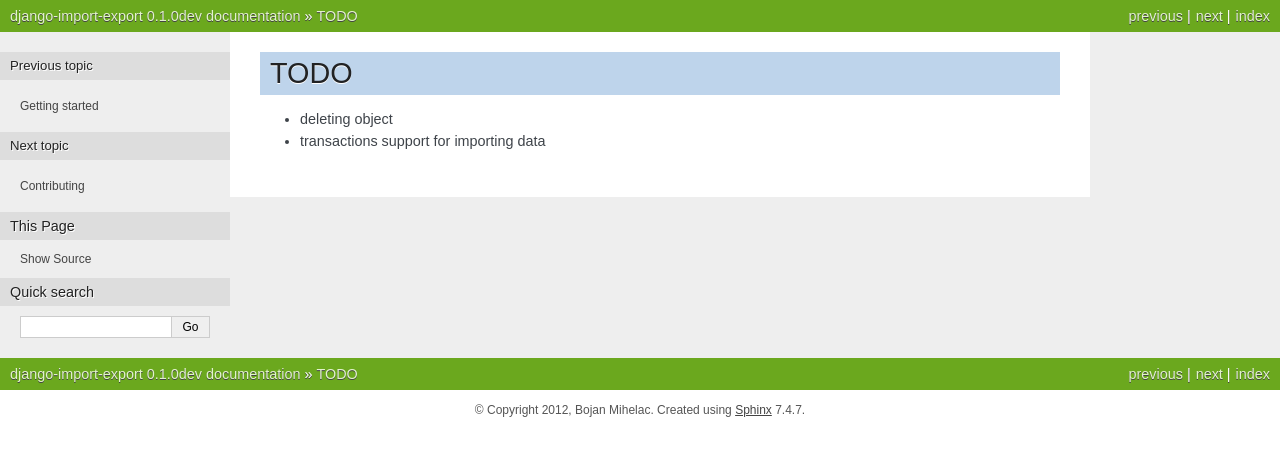
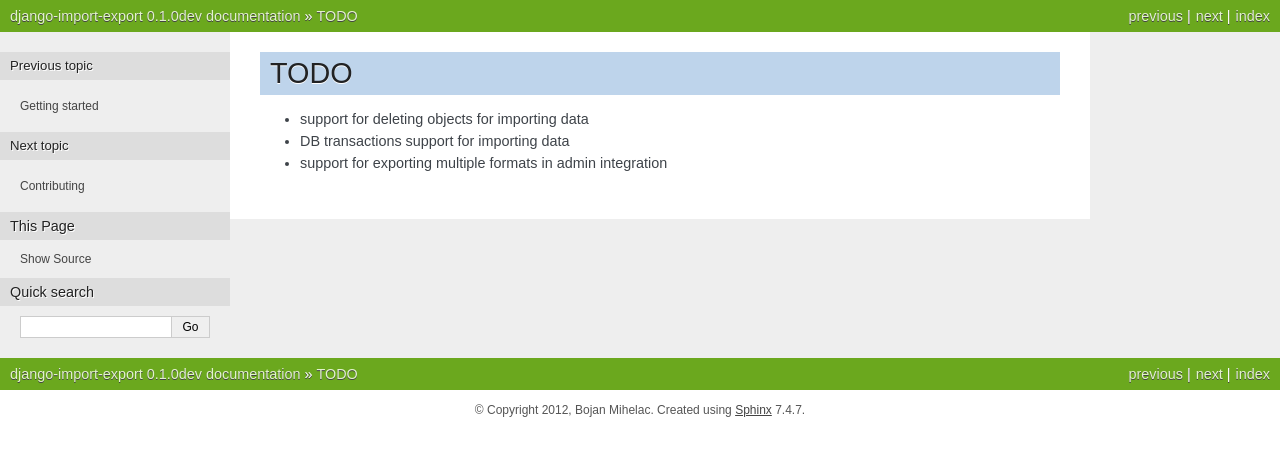
Before and after one commit to django-import-export/django-import-export, a Sphinx documentation site: the page built from docs/todo.rst, in a window 1280 px wide. Shown: the top 456 px of the page. Built offline with Sphinx 7.4.7, drawn with Linux system fonts in a browser that asks for light colours.

Commit message:
Update TODO

```diff
--- a/docs/todo.rst
+++ b/docs/todo.rst
@@ -2,6 +2,8 @@
 TODO
 ====
 
-* deleting object
+* support for deleting objects for importing data
 
-* transactions support for importing data
+* DB transactions support for importing data
+
+* support for exporting multiple formats in admin integration
```
